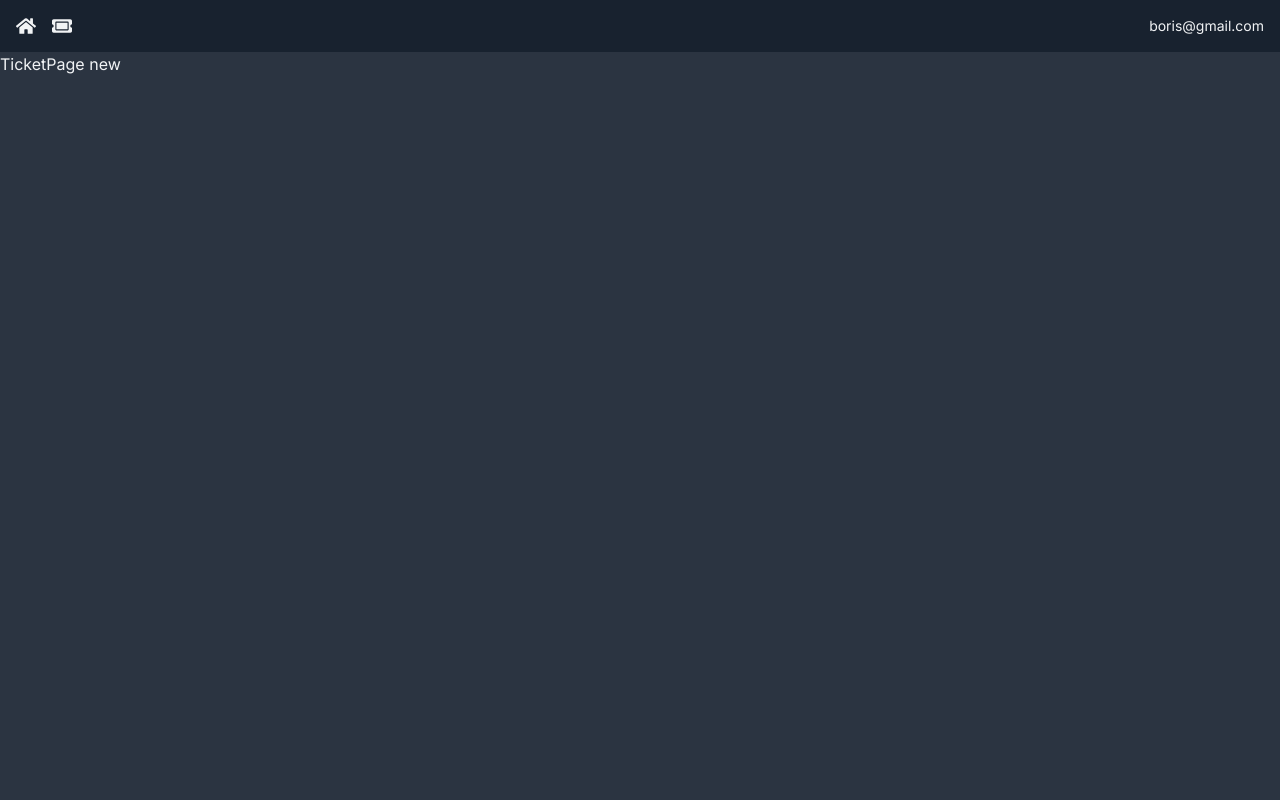
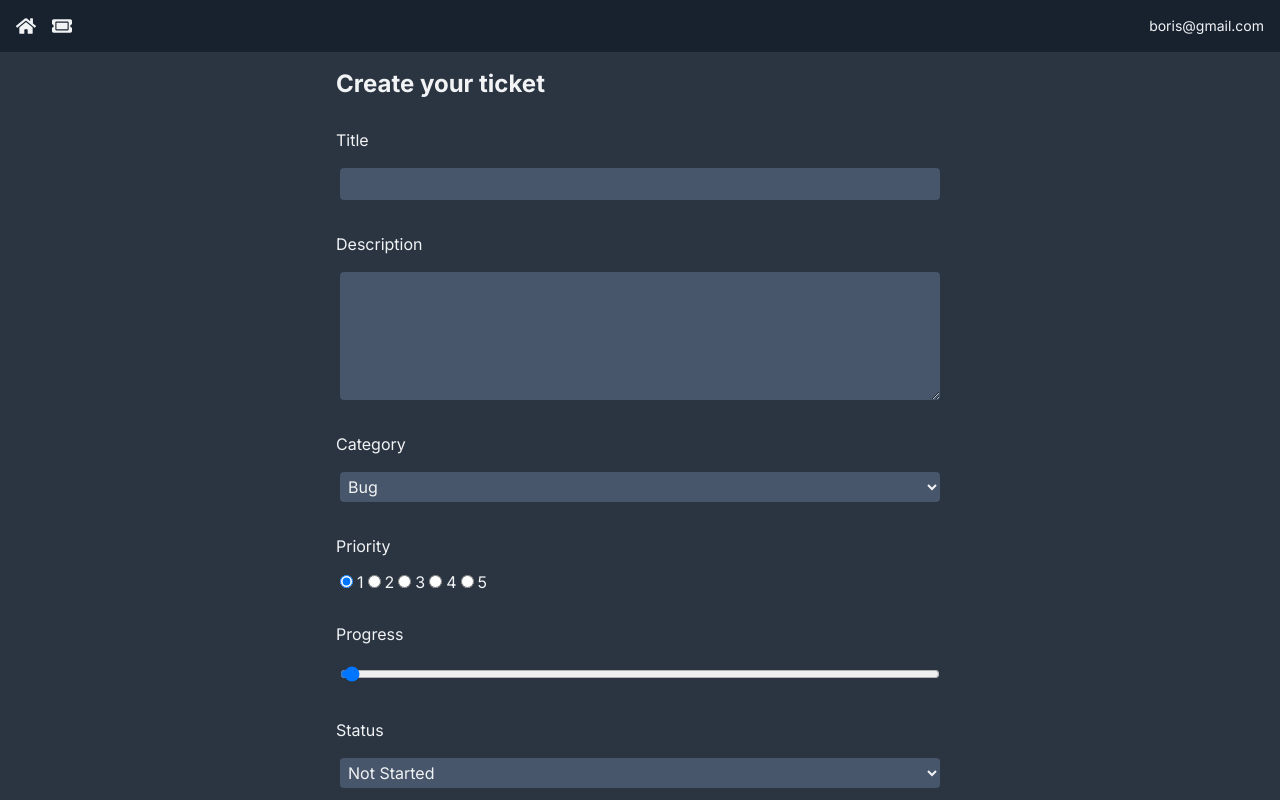
Before and after one commit to luneroka/tracking-app, a Next.js app: page /tickets-page/new in a window 1280 px wide. Built offline with nearby package versions, Linux system fonts and the light colour scheme.

Commit message:
Complete and syle TicketForm

```diff
--- a/app/components/TicketForm.tsx
+++ b/app/components/TicketForm.tsx
@@ -25,7 +25,11 @@ const TicketForm = () => {
 
   const [formData, setFormData] = useState<TicketData>(startingTicketData);
 
-  const handleChange = (e: React.ChangeEvent<HTMLInputElement>) => {
+  const handleChange = (
+    e: React.ChangeEvent<
+      HTMLInputElement | HTMLTextAreaElement | HTMLSelectElement
+    >
+  ) => {
     const { value, name } = e.target;
 
     setFormData((prev) => ({
@@ -34,10 +38,20 @@ const TicketForm = () => {
     }));
   };
 
+  const handleSubmit = () => {
+    console.log('Submitted');
+  };
+
   return (
     <div className='flex justify-center'>
-      <form>
+      <form
+        className='flex flex-col gap-3 w-1/2'
+        method='post'
+        onSubmit={handleSubmit}
+      >
         <h3>Create your ticket</h3>
+
+        {/* Title */}
         <label htmlFor='title'>Title</label>
         <input
           id='title'
@@ -47,6 +61,105 @@ const TicketForm = () => {
           required
           value={formData.title}
         />
+
+        {/* Description */}
+        <label htmlFor='description'>Description</label>
+        <textarea
+          id='description'
+          name='description'
+          onChange={handleChange}
+          required
+          value={formData.description}
+          rows={5}
+        />
+
+        {/* Category */}
+        <label htmlFor=''>Category</label>
+        <select
+          name='category'
+          id=''
+          value={formData.category}
+          onChange={handleChange}
+        >
+          <option value='Bug'>Bug</option>
+          <option value='Feature'>Feature</option>
+          <option value='Improvement'>Improvement</option>
+          <option value='Support'>Support</option>
+        </select>
+
+        {/* Priority */}
+        <label htmlFor=''>Priority</label>
+        <div>
+          <input
+            id='priority-1'
+            name='priority'
+            type='radio'
+            onChange={handleChange}
+            value={1}
+            checked={formData.priority == 1}
+          />
+          <label>1</label>
+          <input
+            id='priority-2'
+            name='priority'
+            type='radio'
+            onChange={handleChange}
+            value={2}
+            checked={formData.priority == 2}
+          />
+          <label>2</label>
+          <input
+            id='priority-3'
+            name='priority'
+            type='radio'
+            onChange={handleChange}
+            value={3}
+            checked={formData.priority == 3}
+          />
+          <label>3</label>
+          <input
+            id='priority-4'
+            name='priority'
+            type='radio'
+            onChange={handleChange}
+            value={4}
+            checked={formData.priority == 4}
+          />
+          <label>4</label>
+          <input
+            id='priority-5'
+            name='priority'
+            type='radio'
+            onChange={handleChange}
+            value={5}
+            checked={formData.priority == 5}
+          />
+          <label>5</label>
+        </div>
+
+        {/* Progress */}
+        <label htmlFor=''>Progress</label>
+        <input
+          type='range'
+          id='progress'
+          name='progress'
+          value={formData.progress}
+          min={0}
+          max={100}
+          onChange={handleChange}
+        />
+
+        {/* Status */}
+        <label htmlFor=''>Status</label>
+        <select name='status' value={formData.status} onChange={handleChange}>
+          <option value='Not Started'>Not Started</option>
+          <option value='In Progress'>In Progress</option>
+          <option value='Completed'>Completed</option>
+          <option value='On Hold'>On Hold</option>
+        </select>
+
+        {/* Submit Button */}
+        <input type='submit' className='btn' value='Create Ticket' />
       </form>
     </div>
   );
--- a/app/globals.css
+++ b/app/globals.css
@@ -38,6 +38,20 @@
   p {
     @apply text-sm text-default-text;
   }
+
+  form {
+    @apply rounded-xl p-4;
+  }
+
+  label {
+    @apply mt-4;
+  }
+
+  input,
+  select,
+  textarea {
+    @apply m-1 rounded bg-card p-1;
+  }
 }
 
 @layer components {
--- a/app/tickets-page/[id]/page.tsx
+++ b/app/tickets-page/[id]/page.tsx
@@ -1,5 +1,7 @@
+import TicketForm from '@/app/components/TicketForm';
+
 const TicketPage = ({ params }: { params: { id: string } }) => {
-  return <div>TicketPage {params.id}</div>;
+  return <TicketForm />;
 };
 
 export default TicketPage;
```
